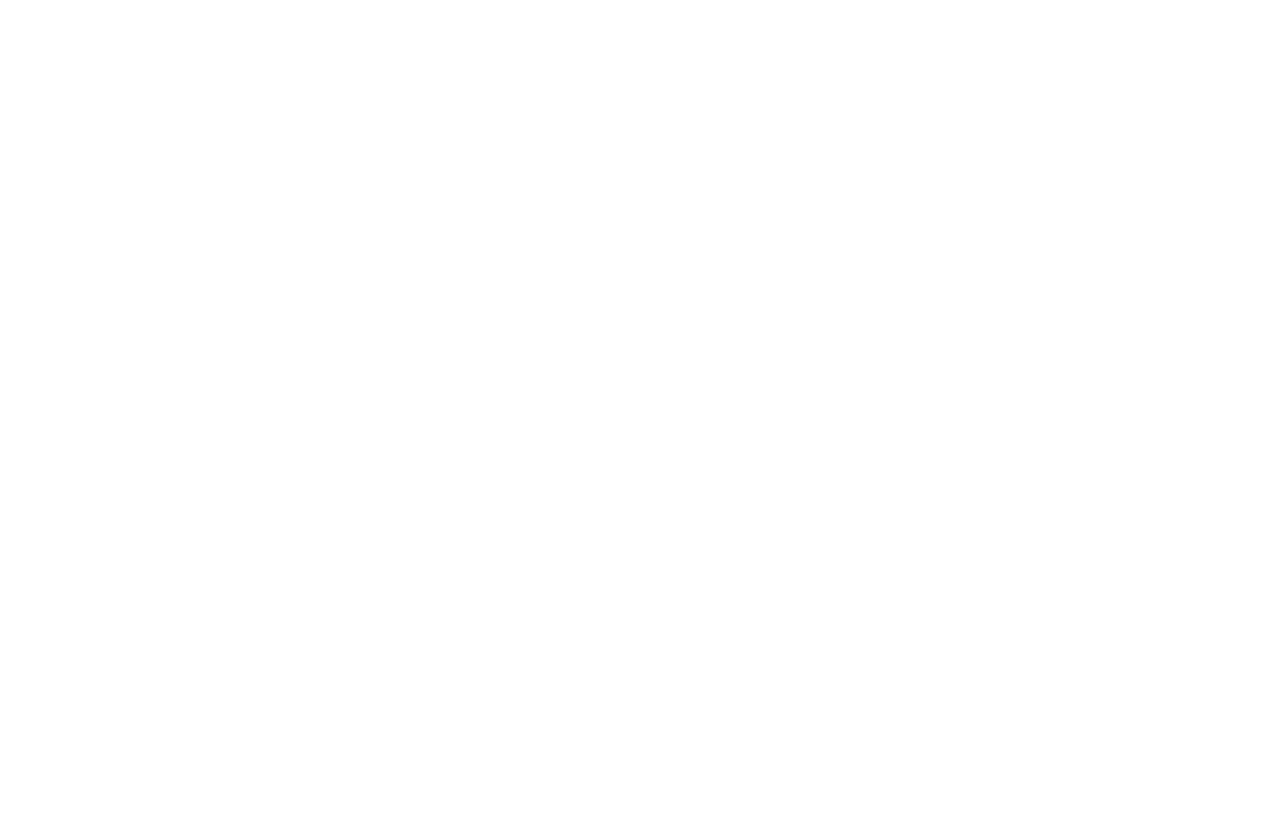
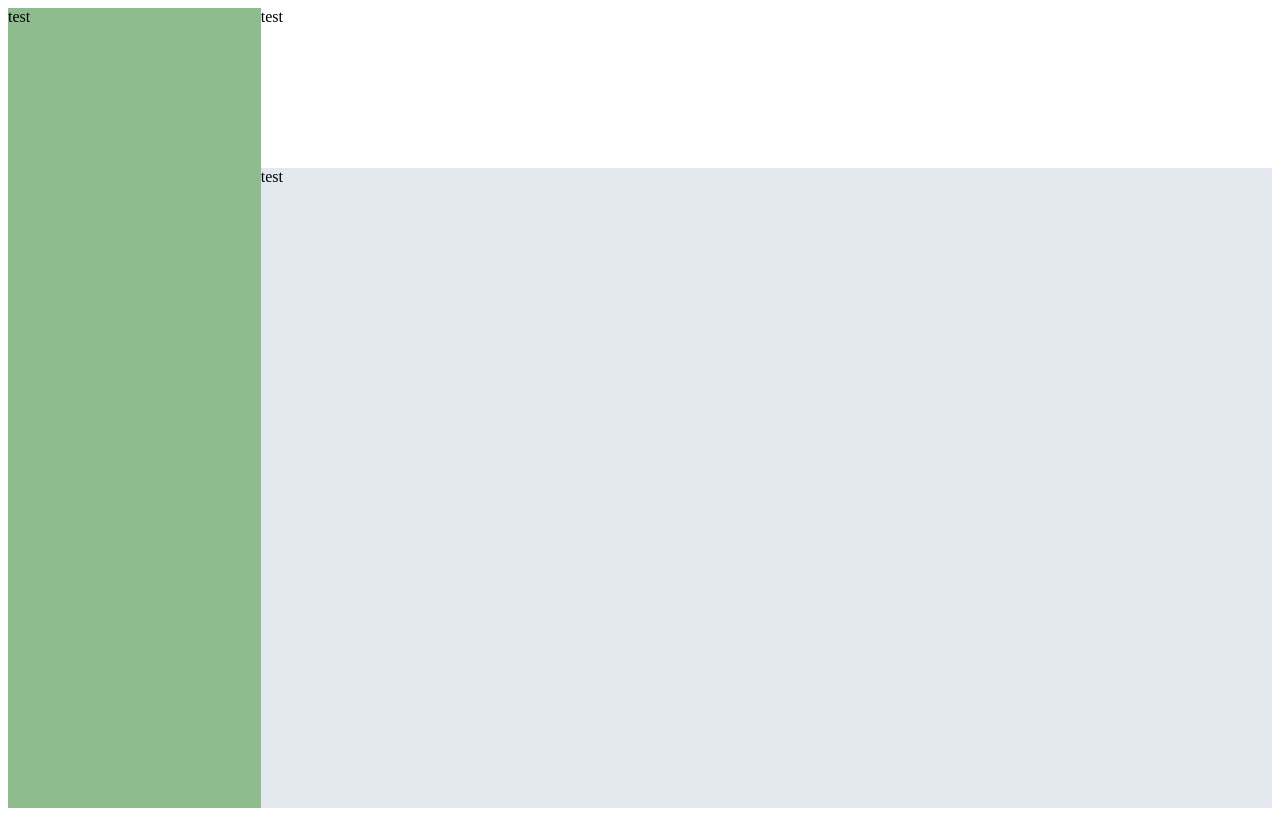
Before and after one commit to chimpankie/admin-dash, a plain HTML site: page index.html in a window 1280 px wide. Drawn offline with Linux system fonts and the light colour scheme.

Commit message:
Add basic DIV elements and initial grid layout

```diff
--- a/index.html
+++ b/index.html
@@ -7,6 +7,10 @@
     <link rel="stylesheet" href="style.css">
 </head>
 <body>
-
+    <div id="container">
+        <div id="sidebar">test</div>
+        <div id="header">test</div>
+        <div id="main">test</div>
+    </div>
 </body>
 </html>
--- a/style.css
+++ b/style.css
@@ -0,0 +1,24 @@
+#sidebar {
+    background-color: darkseagreen;
+    grid-area: sidebar;
+}
+
+#main {
+    background-color: rgb(227, 232, 239);
+    grid-area: main;
+
+}
+
+#header {
+    grid-area:header;
+}
+
+#container {
+    min-height: 100vh;
+    display: grid;
+    grid-template-columns: 1fr 4fr;
+    grid-template-rows: 1fr 4fr;
+    grid-template-areas:
+    "sidebar header"
+    "sidebar main";
+}
```
